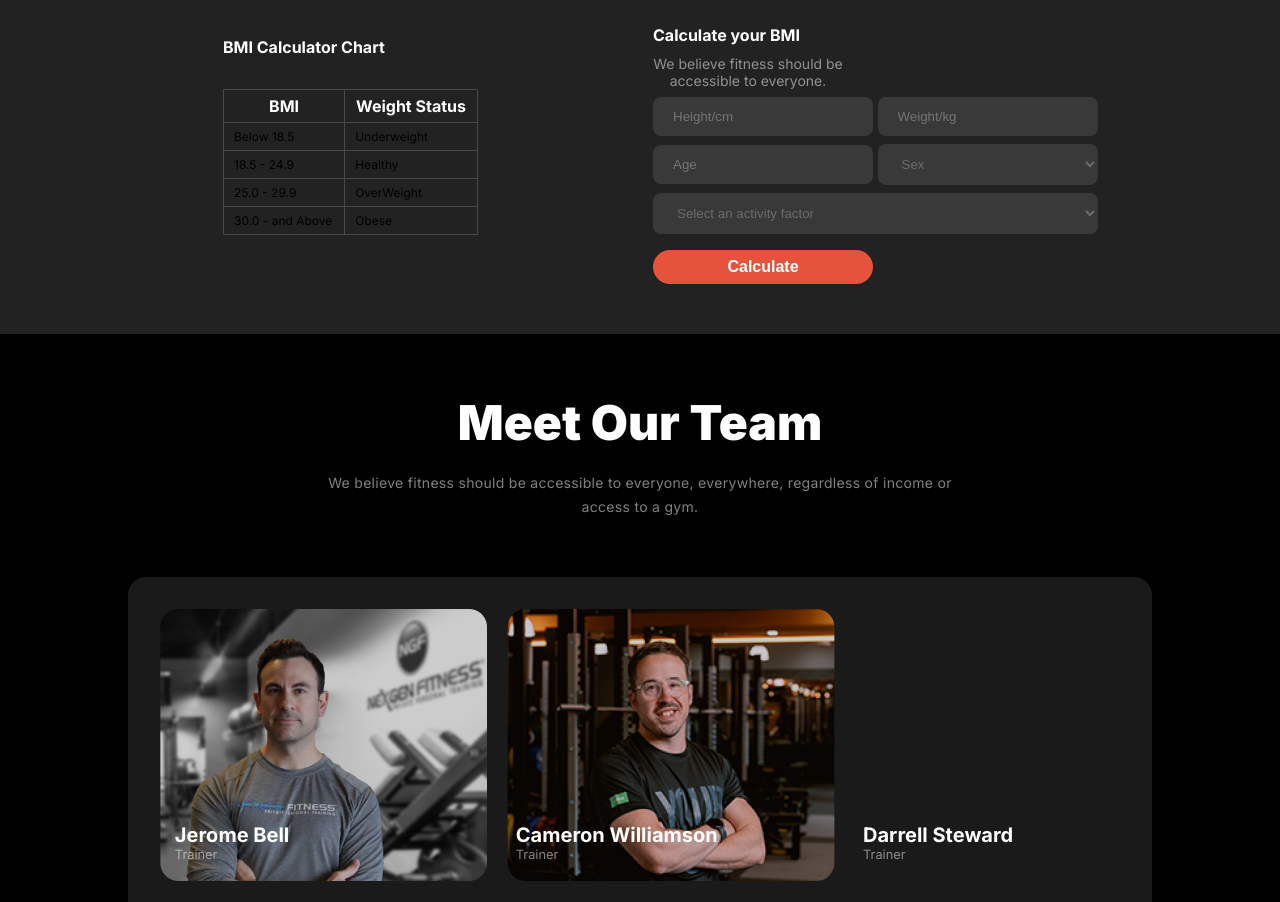
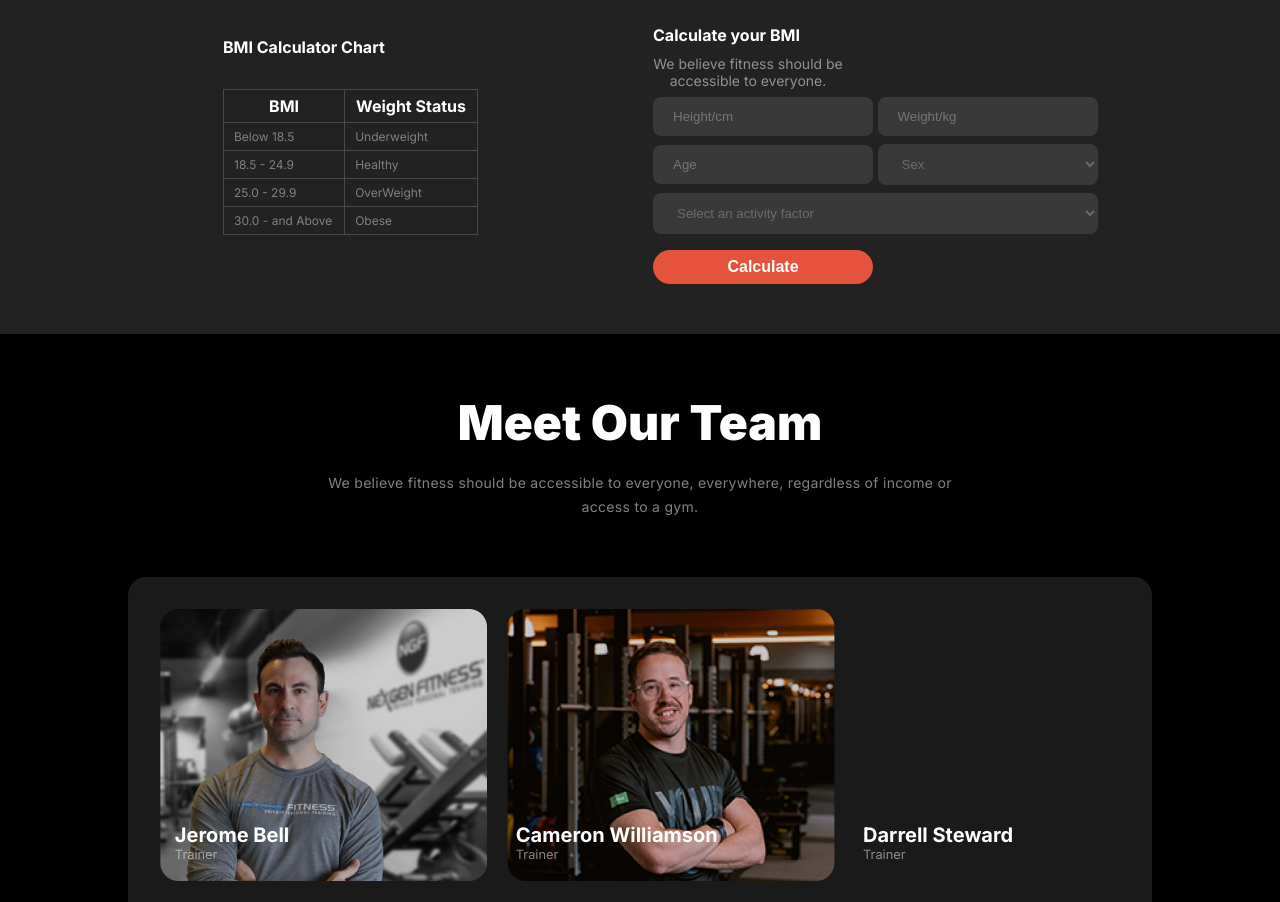
Before and after one commit to Samrat2814/Assignment-2, a plain HTML site: page index.html in a window 1280 px wide. Shown: the part 2660-3562 px from the top of the page. Drawn offline with Linux system fonts and the light colour scheme.

Commit message:
bug fixed

```diff
--- a/Styles/index.css
+++ b/Styles/index.css
@@ -344,7 +344,7 @@ th {
 }
 
 td {
-  background: #222;
+  color: gray;
   font-size: 12px;
 }
 
--- a/index.html
+++ b/index.html
@@ -12,7 +12,7 @@
       crossorigin="anonymous"
       referrerpolicy="no-referrer"
     />
-    <title>Document</title>
+    <title>Fitness GYM</title>
   </head>
   <body>
     <nav class="nav-container">
```
